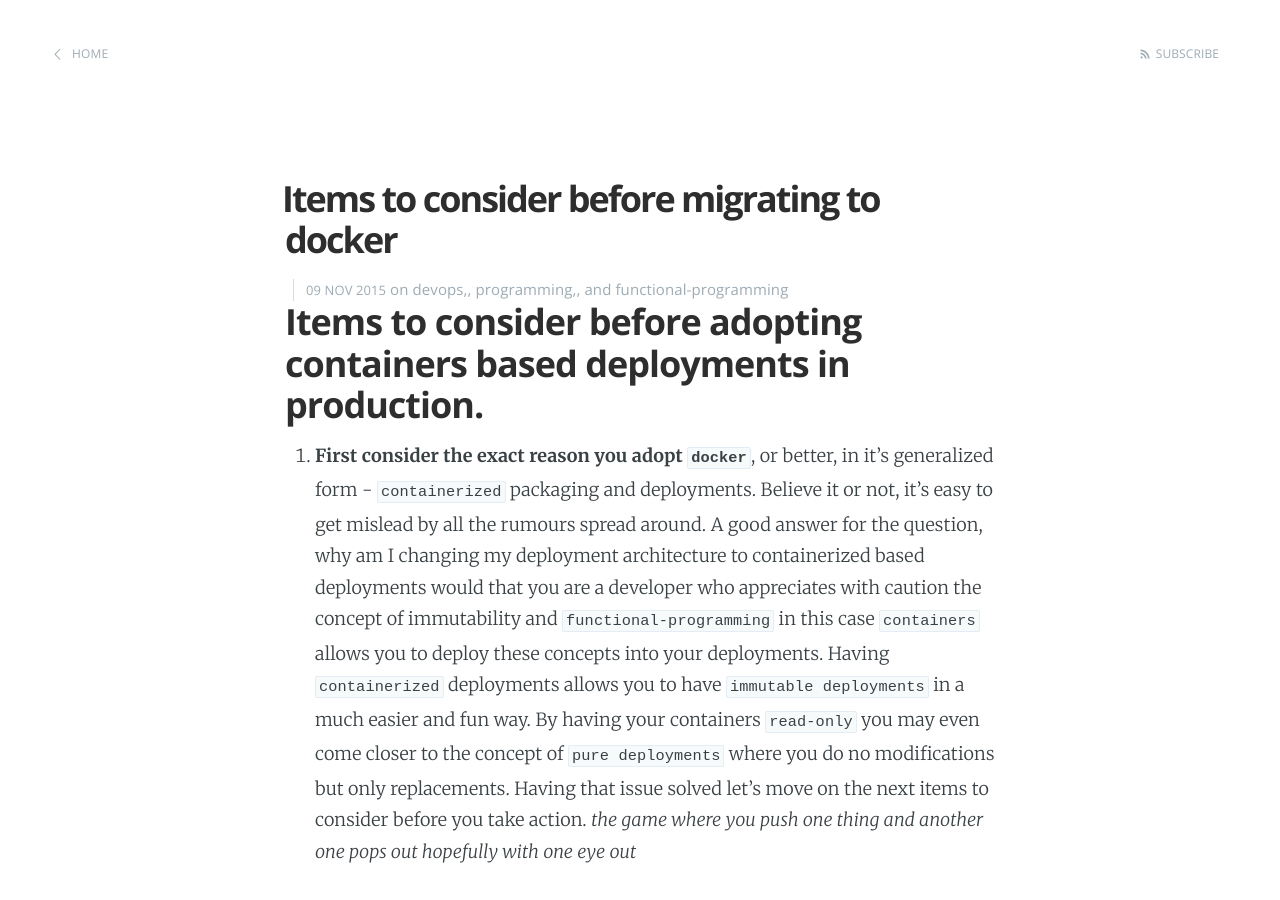
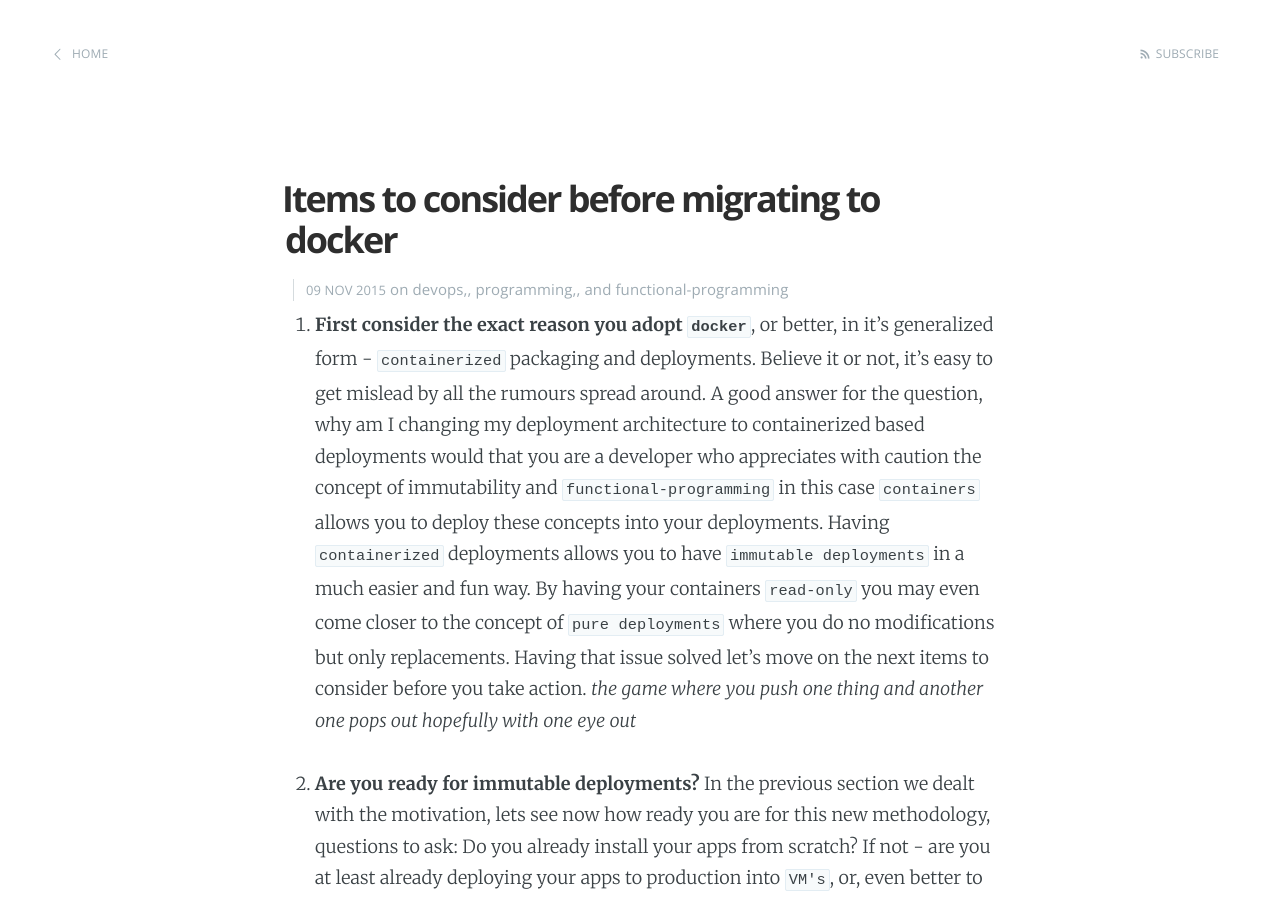
Before and after one commit to tomer-ben-david/tomer-ben-david.github.io.jekyll, a Jekyll site: the page built from _posts/2015-11-09-items-to-consider-before-migrating-to-docker.md, in a window 1280 px wide and 900 px high. Built offline with Jekyll 4.4.1, drawn with Linux system fonts in a browser that asks for light colours; Markdown is read by kramdown in place of the engine named in the settings; comment, search, counter and statistics services are not loaded.

```diff
--- a/_posts/2015-11-09-items-to-consider-before-migrating-to-docker.md
+++ b/_posts/2015-11-09-items-to-consider-before-migrating-to-docker.md
@@ -5,8 +5,6 @@
 categories: devops, programming, functional-programming
 comments: true
 ---
-## Items to consider before adopting containers based deployments in production.
-
 1. **First consider the exact reason you adopt `docker`**, or better, in it's generalized form - `containerized` packaging and deployments.  Believe it or not, it's easy to get mislead by all the rumours spread around.  A good answer for the question, why am I changing my deployment architecture to containerized based deployments would that you are a developer who appreciates with caution the concept of immutability and `functional-programming` in this case `containers` allows you to deploy these concepts into your deployments.  Having `containerized` deployments allows you to have `immutable deployments` in a much easier and fun way.  By having your containers `read-only` you may even come closer to the concept of `pure deployments` where you do no modifications but only replacements.  Having that issue solved let's move on the next items to consider before you take action.  *the game where you push one thing and another one pops out hopefully with one eye out*
 
 2. **Are you ready for immutable deployments?** In the previous section we dealt with the motivation, lets see now how ready you are for this new methodology, questions to ask: Do you already install your apps from scratch? If not - are you at least already deploying your apps to production into `VM's`, or, even better to `cloud-vm's`?  Does deployment/production team add new instances of your app without contacting the relevant developers team? If I restart your apps now will all behave as usual? (could be gradual restart) If you answered yes to at least some of the above, then the effort of moving into containerized deployments is achievable with much less frustration.  If not, you should first review your deployments update them, or be ready for much more work when using dockerized deployments.  (Note, if you plan to mutate your environments with containerized based deployments you are heading the wrong way) *put someone with his finger out measuring the air heat*
```
